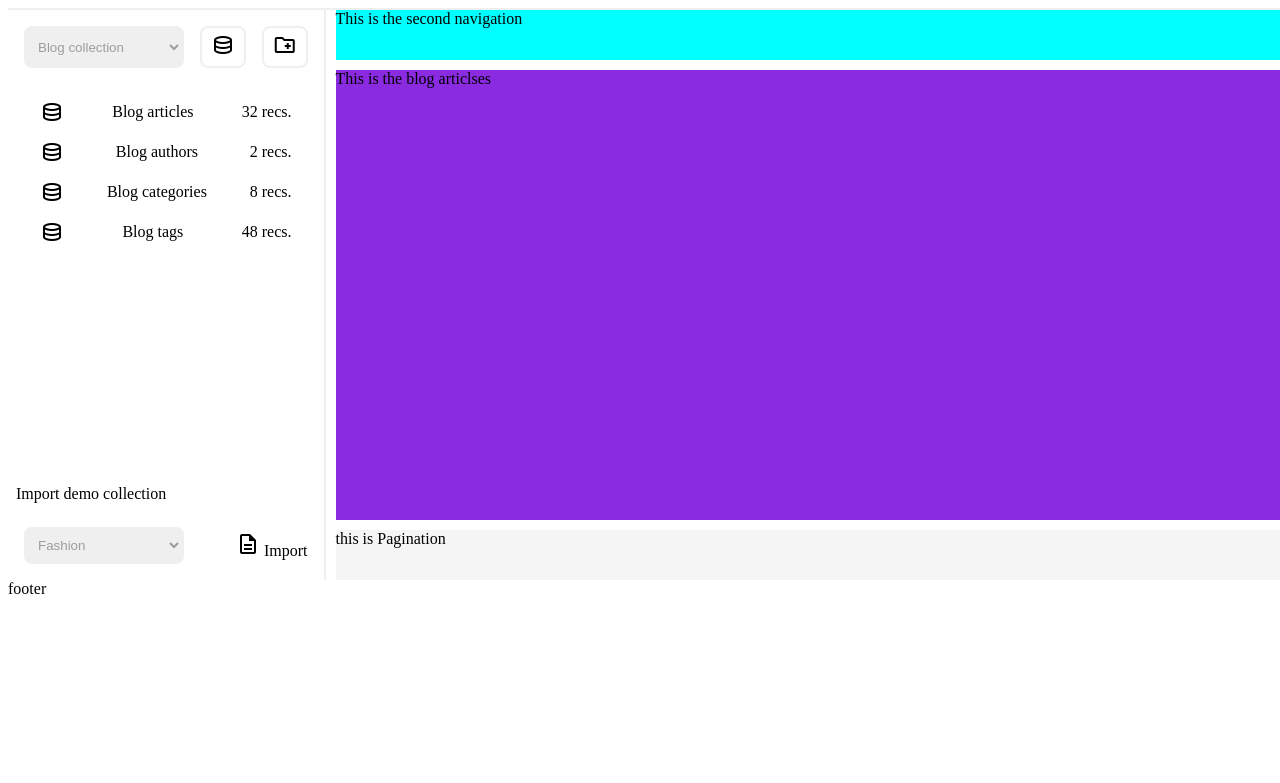
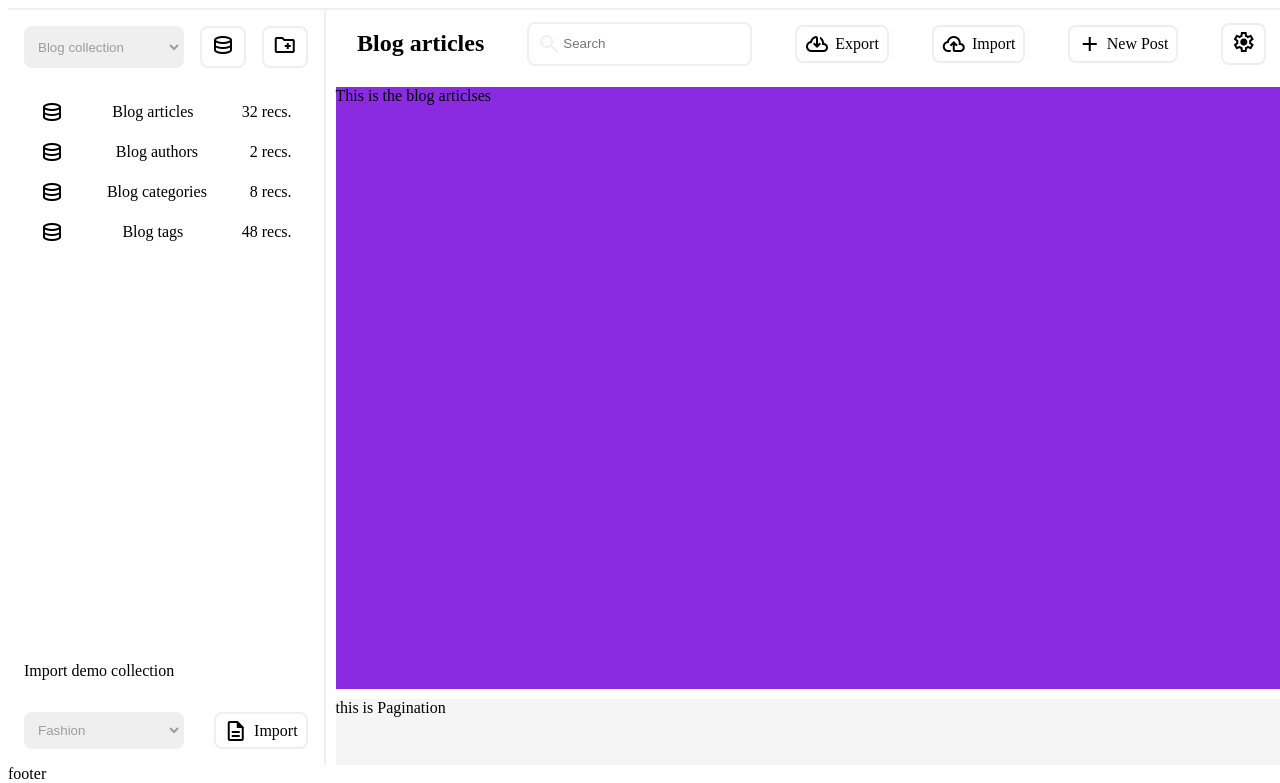
Before and after one commit to Tom-Sarfo/Article-content-management-system-ui, a plain HTML site: page index.html in a window 1280 px wide. Shown: the part 62-845 px from the top of the page. Before the commit the page ends 816 px from the top, so only its background shows below. Drawn offline with nearby package versions, Linux system fonts and the light colour scheme.

Commit message:
completed second navigation bar

```diff
--- a/general.css
+++ /dev/null
@@ -1,18 +0,0 @@
-body{
-    width: 100%;
-    height: 100vh;
-}
-
-a {
-    text-decoration: none;
-    color: black;
-}
-
-select {
-    width: 10rem;
-    padding: 0.5rem;
-    border-radius: 0.5rem;
-    border: 2px solid;
-    border-color: #EFEFEF;
-    color: #9e9d9d;
-  }
--- /dev/null
+++ b/global.css
@@ -0,0 +1,39 @@
+body{
+    width: 100%;
+    height: 100vh;
+}
+
+a {
+    text-decoration: none;
+    color: black;
+}
+
+select {
+    width: 10rem;
+    padding: 0.5rem;
+    border-radius: 0.5rem;
+    border: 2px solid;
+    border-color: #EFEFEF;
+    color: #9e9d9d;
+}
+
+.sidebar-item1 > div,
+.settings-btn  {
+    border: 2px solid #EFEFEF;
+    padding: 0.3rem;
+    width: 2rem;
+    text-align: center;
+    border-radius: 0.5rem;
+}
+
+.import-btn,
+.export-btn {
+    border: 2px solid #EFEFEF;
+    padding: 0.3rem;
+    width: 5rem;
+    text-align: center;
+    display: flex;
+    align-items: center;
+    justify-content: space-around;
+    border-radius: 0.5rem;
+  }
--- a/index.html
+++ b/index.html
@@ -5,9 +5,11 @@
     <meta http-equiv="X-UA-Compatible" content="IE=edge">
     <meta name="viewport" content="width=device-width, initial-scale=1.0">
     <link rel="stylesheet" href="https://fonts.googleapis.com/css2?family=Material+Symbols+Outlined:opsz,wght,FILL,GRAD@48,400,0,0" />
-    <link rel="stylesheet" href="general.css">
+    <link rel="stylesheet" href="global.css">
     <link rel="stylesheet" href="nav.css">
     <link rel="stylesheet" href="main.css">
+    <link rel="stylesheet" href="sidebar.css">
+    <link rel="stylesheet" href="nav2.css">
     <title>Article Content Management</title>
 </head>
 <body>
@@ -39,7 +41,7 @@
                 <option value="Lifestyle">Lifestyle</option>
             </select>
             <!--  database icon -->
-            <div>
+            <div class="db-icon">
                 <a href="#">
                     <span class="material-symbols-outlined">
                         database
@@ -48,7 +50,7 @@
             </div>
 
             <!-- create new folder icon -->
-            <div>
+            <div class="new-folder-btn">
                 <span class="material-symbols-outlined">
                     create_new_folder
                 </span>
@@ -107,7 +109,37 @@
 
         <!-- Secondary Navigation -->
         <section class="nav2">
-            This is the second navigation
+            <h1>Blog articles</h1>
+            <div>
+                <span class="material-symbols-outlined">
+                    search
+                </span>
+                <input type="search" id="mySearch" name="q" placeholder="Search" />
+            </div>
+            <div class="export-btn">
+                <span class="material-symbols-outlined">
+                    cloud_download
+                </span>
+                Export
+
+            </div>
+            <div class="import-btn">
+                <span class="material-symbols-outlined">
+                    cloud_upload
+                </span>
+                Import
+            </div>
+            <div class="new-post-btn">
+                <span class="material-symbols-outlined">
+                    add
+                </span>
+                New Post
+            </div>
+            <div class="settings-btn">
+                <span class="material-symbols-outlined">
+                    settings
+                </span>
+            </div>
         </section>
 
         <!-- Blog Articles -->
--- a/main.css
+++ b/main.css
@@ -20,7 +20,7 @@ main {
 
   .nav2 {
     grid-area: nav2;
-    background-color: aqua;
+    background-color: white;
   }
 
   .articles{
@@ -41,45 +41,3 @@ main {
 
 
   }
-
-  .sidebar-item1 > div{
-    border: 2px solid #EFEFEF;
-    padding: 0.3rem;
-    width: 2rem;
-    text-align: center;
-    border-radius: 0.5rem;
-  }
-
-  .sidebar-item2 {
-    display: flex;
-    flex-direction: column;
-    padding: 1rem;
-  }
-
-  .sidebar-item2 > div {
-    display: flex;
-    padding: 0.5rem;
-    align-items: center;
-    justify-content: space-between;
-
-  }
-
-  /* .sidebar-item2 > div:nth-of-type(3){
-    flex-grow: 3;
-  }
-
-  .sidebar-item2 > div:nth-of-type(1){
-    flex-grow: 1;
-  } */
-
-aside > p {
-  margin-top: auto;
-}
-
-
-.sidebar-item4 {
-  display: flex;
-  padding: 0.5rem;
-  align-items: center;
-  justify-content: space-between;
-}
--- /dev/null
+++ b/nav2.css
@@ -0,0 +1,34 @@
+.nav2{
+    display: flex;
+    align-items: center;
+    justify-content: space-around;
+}
+
+.nav2 > div:nth-of-type(1){
+    display: flex;
+    border: 2px solid #EFEFEF;
+    border-radius: 0.5rem;
+    padding: 0.5rem;
+    color: #EFEFEF;
+}
+
+.nav2 input {
+    border: none;
+}
+
+/* issue */
+.nav2 input:focus{
+    /* border: 0px; */
+    border-color: white;
+}
+
+.new-post-btn {
+    border: 2px solid #EFEFEF;
+    padding: 0.3rem;
+    width: 6rem;
+    text-align: center;
+    display: flex;
+    align-items: center;
+    justify-content: space-around;
+    border-radius: 0.5rem;
+}
--- /dev/null
+++ b/sidebar.css
@@ -0,0 +1,26 @@
+.sidebar-item2 {
+    display: flex;
+    flex-direction: column;
+    padding: 1rem;
+}
+
+.sidebar-item2 > div {
+    display: flex;
+    padding: 0.5rem;
+    align-items: center;
+    justify-content: space-between;
+
+}
+
+aside > p {
+  margin-top: auto;
+  padding: 0.5rem;
+}
+
+
+.sidebar-item4 {
+  display: flex;
+  padding: 0.5rem;
+  align-items: center;
+  justify-content: space-between;
+}
```
